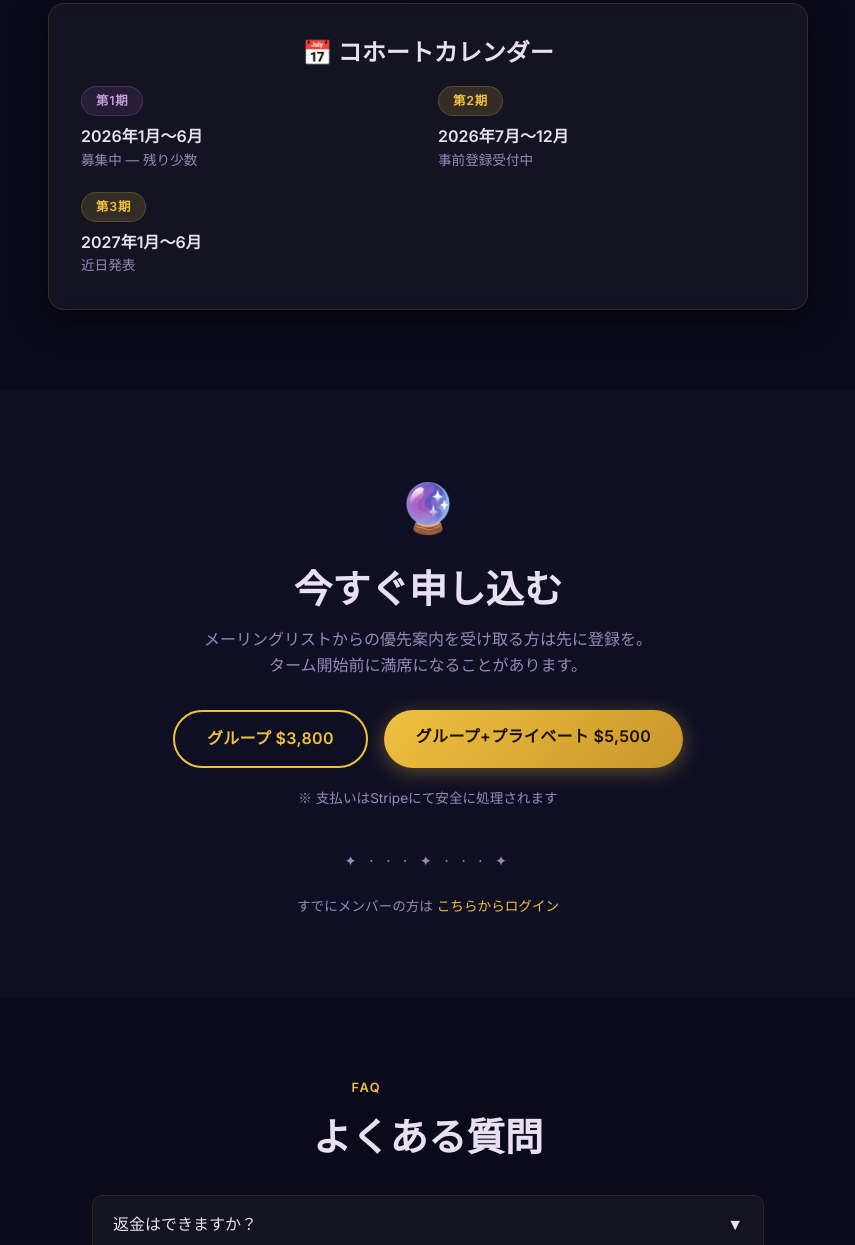
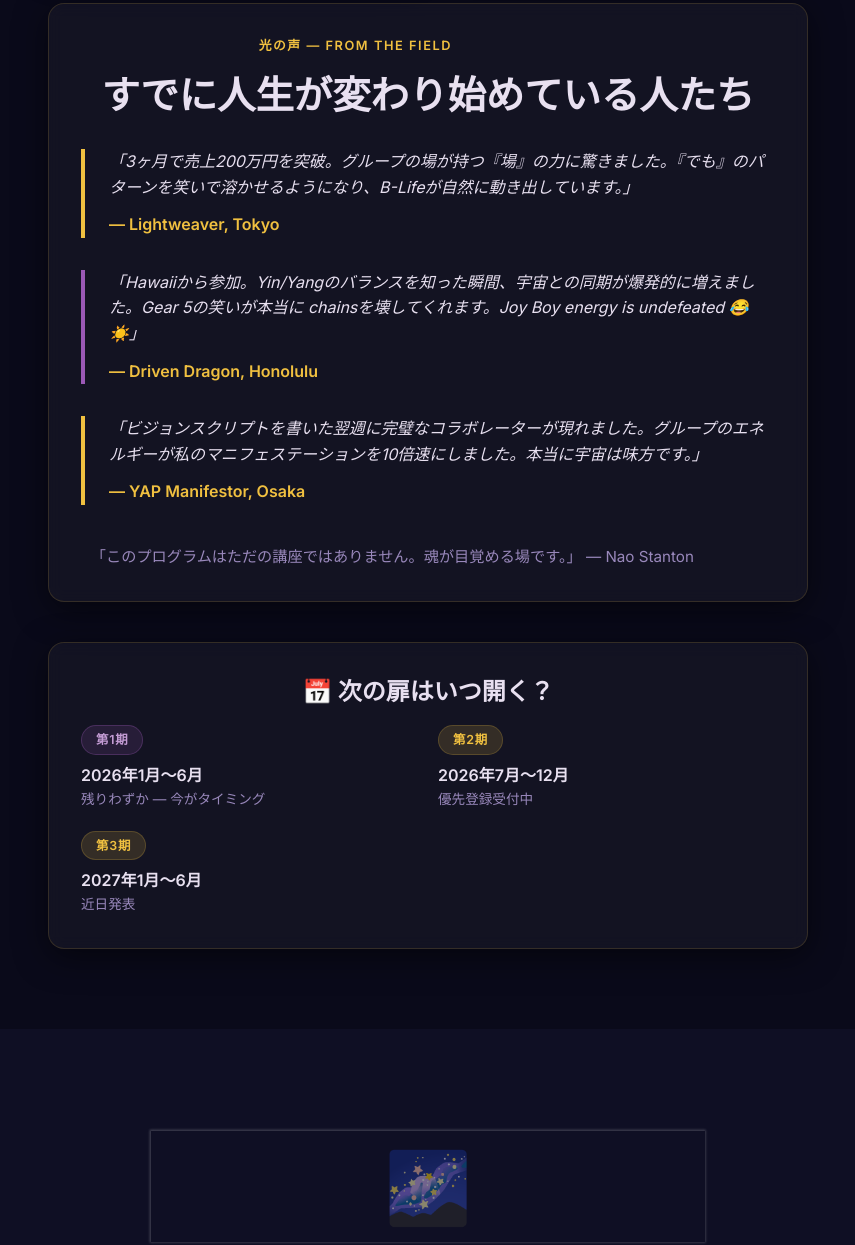
Before and after one commit to gomunikagear5/miracle-university, a plain HTML site: page index.html in a window 1280 px wide. Shown: the part 2815-4060 px from the top of the page, without its empty margins (212-1067 px from the left). Drawn offline with nearby package versions, Linux system fonts and the light colour scheme.

Commit message:
content: main page (index.html) price removal + excitement overhaul
- Completely removed all pricing, plans, dollar amounts, and Stripe links
- Replaced pricing section with powerful 'From the Field' testimonials (Driven Dragon, Lightweaver, YAP Manifestor)
- Enhanced hero/apply flow to build mystery and excitement ('The door is opening...')
- Updated FAQ, footer, and CTAs to lead toward application without revealing numbers
- Kept cohort calendar and made the whole page more story-driven and viral-ready

Final pricing reveal saved for the closing sale sequence. Page now feels like a cosmic invitation rather than a sales page.

```diff
--- a/index.html
+++ b/index.html
@@ -148,19 +148,44 @@
 
     </div>
 
+    <!-- Testimonials / From the Field -->
+    <div class="card" style="max-width:760px;margin:40px auto 0;">
+      <p class="section-label" style="text-align:center;">光の声 — From the Field</p>
+      <h2 style="text-align:center;margin-bottom:32px;">すでに人生が変わり始めている人たち</h2>
+
+      <div style="display:grid;gap:32px;">
+        <div style="border-left:4px solid var(--gold);padding-left:24px;">
+          <p style="font-style:italic;color:var(--text);margin-bottom:12px;">「3ヶ月で売上200万円を突破。グループの場が持つ『場』の力に驚きました。『でも』のパターンを笑いで溶かせるようになり、B-Lifeが自然に動き出しています。」</p>
+          <div style="color:var(--gold);font-weight:600;">— Lightweaver, Tokyo</div>
+        </div>
+
+        <div style="border-left:4px solid var(--purple);padding-left:24px;">
+          <p style="font-style:italic;color:var(--text);margin-bottom:12px;">「Hawaiiから参加。Yin/Yangのバランスを知った瞬間、宇宙との同期が爆発的に増えました。Gear 5の笑いが本当に chainsを壊してくれます。Joy Boy energy is undefeated 😂☀️」</p>
+          <div style="color:var(--gold);font-weight:600;">— Driven Dragon, Honolulu</div>
+        </div>
+
+        <div style="border-left:4px solid var(--gold);padding-left:24px;">
+          <p style="font-style:italic;color:var(--text);margin-bottom:12px;">「ビジョンスクリプトを書いた翌週に完璧なコラボレーターが現れました。グループのエネルギーが私のマニフェステーションを10倍速にしました。本当に宇宙は味方です。」</p>
+          <div style="color:var(--gold);font-weight:600;">— YAP Manifestor, Osaka</div>
+        </div>
+      </div>
+
+      <p style="text-align:center;margin-top:40px;font-size:0.95rem;color:var(--text-dim);">「このプログラムはただの講座ではありません。魂が目覚める場です。」 — Nao Stanton</p>
+    </div>
+
     <!-- Cohort Calendar -->
     <div class="card" style="max-width:760px;margin:40px auto 0;text-align:center;">
-      <h3 style="margin-bottom:20px;">📅 コホートカレンダー</h3>
+      <h3 style="margin-bottom:20px;">📅 次の扉はいつ開く？</h3>
       <div class="grid-3" style="text-align:left;">
         <div>
           <span class="badge badge-purple" style="margin-bottom:8px;display:inline-block;">第1期</span>
           <div style="font-weight:600;color:var(--text);">2026年1月〜6月</div>
-          <div style="font-size:0.85rem;color:var(--text-dim);">募集中 — 残り少数</div>
+          <div style="font-size:0.85rem;color:var(--text-dim);">残りわずか — 今がタイミング</div>
         </div>
         <div>
           <span class="badge badge-gold" style="margin-bottom:8px;display:inline-block;">第2期</span>
           <div style="font-weight:600;color:var(--text);">2026年7月〜12月</div>
-          <div style="font-size:0.85rem;color:var(--text-dim);">事前登録受付中</div>
+          <div style="font-size:0.85rem;color:var(--text-dim);">優先登録受付中</div>
         </div>
         <div>
           <span class="badge badge-gold" style="margin-bottom:8px;display:inline-block;">第3期</span>
@@ -172,24 +197,26 @@
   </div>
 </section>
 
-<!-- Apply -->
-<section id="apply" style="background:var(--bg2);padding:80px 0;">
-  <div class="container" style="text-align:center;max-width:600px;">
-    <div style="font-size:3rem;margin-bottom:16px;">🔮</div>
-    <h2 style="margin-bottom:16px;">今すぐ申し込む</h2>
-    <p style="margin:0 auto 32px;">
-      メーリングリストからの優先案内を受け取る方は先に登録を。<br>
-      ターム開始前に満席になることがあります。
+<!-- Apply / The Door -->
+<section id="apply" style="background:var(--bg2);padding:100px 0;position:relative;overflow:hidden;">
+  <div class="container" style="text-align:center;max-width:620px;">
+    <div style="font-size:4.5rem;margin-bottom:8px;animation:twinkle 3s infinite;">🌌</div>
+    <h2 style="margin-bottom:16px;font-size:2.4rem;">この扉を叩く準備はできていますか？</h2>
+    <p style="font-size:1.1rem;line-height:1.7;color:var(--text-dim);margin-bottom:40px;">
+      宇宙はあなたをここに送りました。<br>
+      理由があります。<br><br>
+      少人数の光の場で、一緒にB-Lifeを解き明かし、笑いでマトリックスを超越しましょう。
     </p>
-    <div style="display:flex;gap:16px;justify-content:center;flex-wrap:wrap;">
-      <a href="https://buy.stripe.com/placeholder-group" class="btn btn-outline">グループ $3,800</a>
-      <a href="https://buy.stripe.com/placeholder-private" class="btn btn-gold">グループ+プライベート $5,500</a>
+    <a href="#apply-form" onclick="document.getElementById('apply-form').scrollIntoView({behavior:'smooth'})" class="btn btn-gold" style="font-size:1.1rem;padding:16px 48px;border-radius:9999px;">扉を叩く → 優先案内を受け取る</a>
+    <p style="margin-top:32px;font-size:0.9rem;color:var(--text-dim);">次期はすぐに満席になります。メーリングリスト登録で優先権を確保。</p>
+
+    <div id="apply-form" style="margin-top:60px;background:var(--card-bg);border:1px solid var(--border);border-radius:20px;padding:40px;text-align:left;max-width:480px;margin-left:auto;margin-right:auto;">
+      <p style="text-align:center;margin-bottom:24px;color:var(--gold);font-weight:600;">優先登録フォーム</p>
+      <!-- Placeholder for real form or link to Stripe/waitlist in final sale -->
+      <input type="text" placeholder="お名前" style="width:100%;padding:14px;margin-bottom:12px;background:#111127;border:1px solid var(--border);color:white;border-radius:8px;">
+      <input type="email" placeholder="メールアドレス" style="width:100%;padding:14px;margin-bottom:12px;background:#111127;border:1px solid var(--border);color:white;border-radius:8px;">
+      <button onclick="alert('Thank you. Your application has been received. Final pricing and details will be shared in the next email. The door is opening... 🧡')" style="width:100%;padding:16px;background:linear-gradient(to right, var(--gold), #c39bd3);color:#0a0a1a;font-weight:700;border:none;border-radius:8px;cursor:pointer;">送信する — 宇宙に注文する</button>
     </div>
-    <p style="font-size:0.85rem;margin-top:20px;color:var(--text-dim);">※ 支払いはStripeにて安全に処理されます</p>
-    <div class="ornament" style="margin-top:40px;">✦ · · · ✦ · · · ✦</div>
-    <p style="font-size:0.85rem;margin-top:16px;">
-      すでにメンバーの方は <a href="login.html">こちらからログイン</a>
-    </p>
   </div>
 </section>
 
@@ -217,7 +244,7 @@
       </div>
       <div class="accordion-item">
         <div class="accordion-header">1対1セッションとの違いは？<span class="chevron">▼</span></div>
-        <div class="accordion-body">1対1セッションはNaoと完全にプライベートで深く掘り下げる形式（$36,000〜）。ミラクル・ユニバーシティはグループ形式で、Naoの宇宙の知恵を学ぶ入口として設計されています。</div>
+        <div class="accordion-body">1対1はNaoと完全にプライベートで深く掘り下げる形式です。ミラクル・ユニバーシティはグループの場として、Yin/Yang、B-Life、笑いによる解放を一緒に実践する入口として設計されています。深いソウルミッション探求は1on1で。</div>
       </div>
       <div class="accordion-item">
         <div class="accordion-header">ターム中に1対1セッションも申し込めますか？<span class="chevron">▼</span></div>
@@ -234,8 +261,7 @@
     <p style="font-size:0.85rem;margin-top:16px;">
       © 2026 Nao Stanton · ミラクル・ユニバーシティ &nbsp;|&nbsp;
       <a href="login.html">メンバーログイン</a> &nbsp;|&nbsp;
-      <a href="https://www.naostanton.com" target="_blank">naostanton.com</a> &nbsp;|&nbsp;
-      <a href="https://gomunikagear5.github.io/soul-mission-quiz/index-jp.html" target="_blank">Yin Yang 診断</a>
+      <a href="https://www.naostanton.com" target="_blank">naostanton.com</a>
     </p>
   </div>
 </footer>
```
